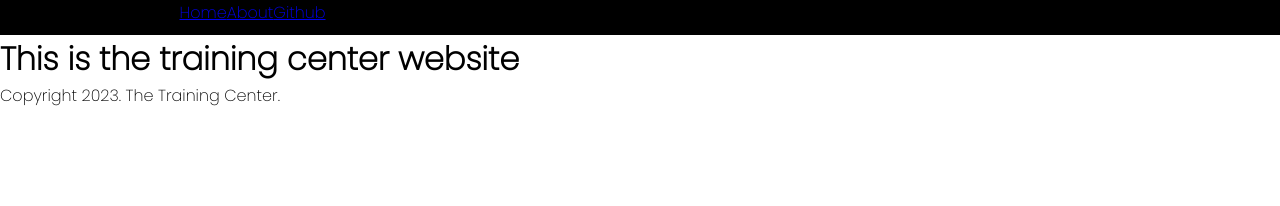
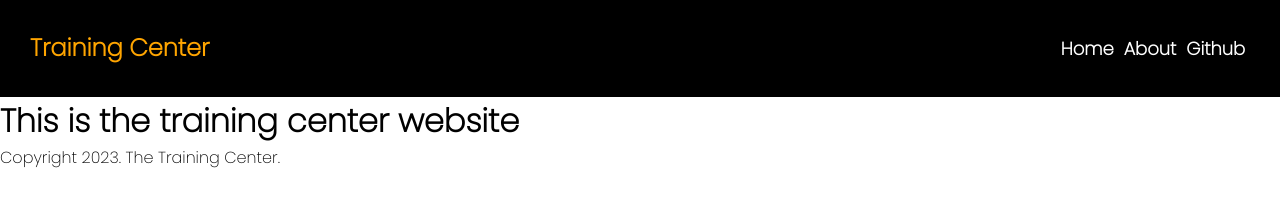
Before and after one commit to kowais915/Training-center, a Gatsby site: page / in a window 1280 px wide. Built offline with nearby package versions, Linux system fonts and the light colour scheme; Gatsby itself is replaced by a stand-in of ours.

Commit message:
styled the navbar

```diff
--- a/src/components/Navbar.js
+++ b/src/components/Navbar.js
@@ -1,6 +1,6 @@
 import React from 'react'
 import  {Link } from 'gatsby';
-import {navbar} from '../styles/navbar.module.css';
+import {navbar, flexLinks, link, li} from '../styles/navbar.module.css';
 
 
 const Navbar= () => {
@@ -11,10 +11,15 @@
 
 
                 {/* links */}
-                <div className="links">
-                    <Link to="/" >Home</Link>
-                    <Link to="/about" >About</Link>
-                    <Link to="/" >Github</Link>
+                <div >
+
+
+
+                    <ul className={[flexLinks]}>
+                        <li className={li}><Link to="/" className={link}>Home</Link></li>
+                        <li className={li}><Link to="/about" className={link} >About</Link></li>
+                        <li className={li}><Link to="/" className={link}>Github</Link></li>
+                    </ul>
 
 
                 </div>
--- a/src/styles/navbar.module.css
+++ b/src/styles/navbar.module.css
@@ -1,4 +1,28 @@
 .navbar{
     display: flex;
     background-color: black;
+    color: orange;
+    padding: 30px 30px;
+    justify-content: space-between;
 }
+
+.flexLinks{
+    display: flex;
+    justify-content: space-around;
+
+}
+
+.link{
+    color: white;
+    text-decoration: none;
+    color: white;
+
+
+}
+
+.li{
+    list-style-type: none;
+    margin: 5px;
+    font-size: large;
+    font-weight: bold;
+}
```
